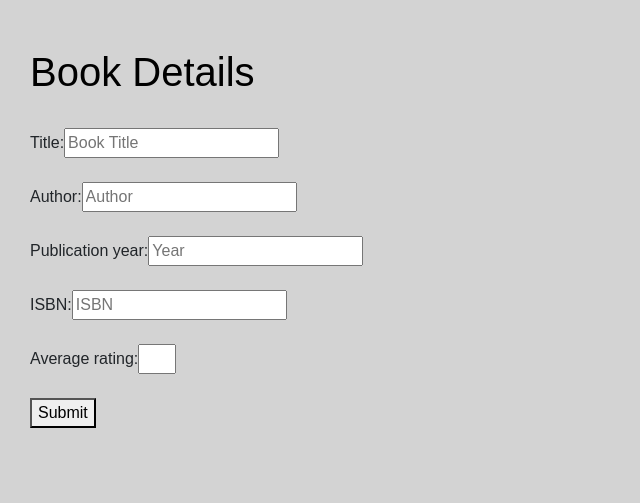
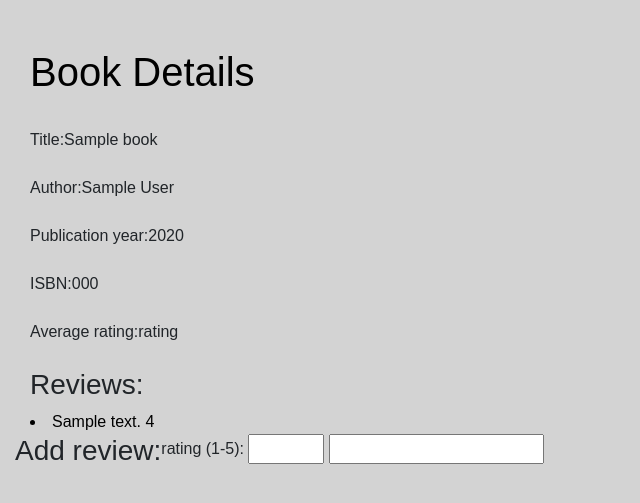
Before and after one commit to Mbulelo-Rasmeni/project1, a Flask app: template templates/BookDetails.html in a window 1280 px wide. Shown: the top 503 px of the page, without its empty margins (0-640 px from the left). Run offline with Flask 2, Linux system fonts and the light colour scheme; the template is opened without the code that fills it: most values are stand-ins (such as "Sample title", 1, 10 or a date in 2020); some libraries are stand-ins or nearby versions.

Commit message:
Save changes to BookSearch and BookDetails

```diff
--- a/templates/BookDetails.html
+++ b/templates/BookDetails.html
@@ -8,19 +8,30 @@
 
     </head>
     <body class="bdy" id="parag">
+        {% block body %}
         <br><br><h1>Book Details</h1><br>
 
         <div class="row">
             <div class="col-12">
-                <form action="">
-                    Title:<input name="title" type="text" placeholder="Book Title"><br><br>
-                    Author:<input name="author" type="text" placeholder="Author"><br><br>
-                    Publication year:<input name="publicationYear" type="text" maxlength="4" placeholder="Year"><br><br>
-                    ISBN:<input name="isbn" type="text" placeholder="ISBN"><br><br>
-                    Average rating:<input name="avgRating" type="text" size="1"><br><br>
-                    <button>Submit</button>
-                </form>
-            </div>
+                    Title:{{ book.title }} <br><br>
+                    Author:{{ book.author }}<br><br>
+                    Publication year:{{ book.year}}<br><br>
+                    ISBN:{{ book.isbn }}<br><br>
+                    Average rating:rating<br><br>
+                    <h3>Reviews:</h3>
+                    {% for review in reviews %}
+                    <li>
+                        {{ review.user_review }} {{ review.user_rating }}
+                    </li>
+                    {% endfor %}
+            </div><br><br>
+            <h3>Add review:</h3>
+            <form action="" method="post">
+                rating (1-5): <input type="text" name="userRating" size="5">
+                <input type="text" name="" id="">
+            </form>
+
         </div>
+        {% endblock %}
             </body>
 </html>
```
Also changed, not shown: templates/BookSearch.html (+14 -0 lines), templates/error.html (added, +11 -0 lines), templates/layout.html (added, +13 -0 lines), templates/success.html (added, +11 -0 lines).
